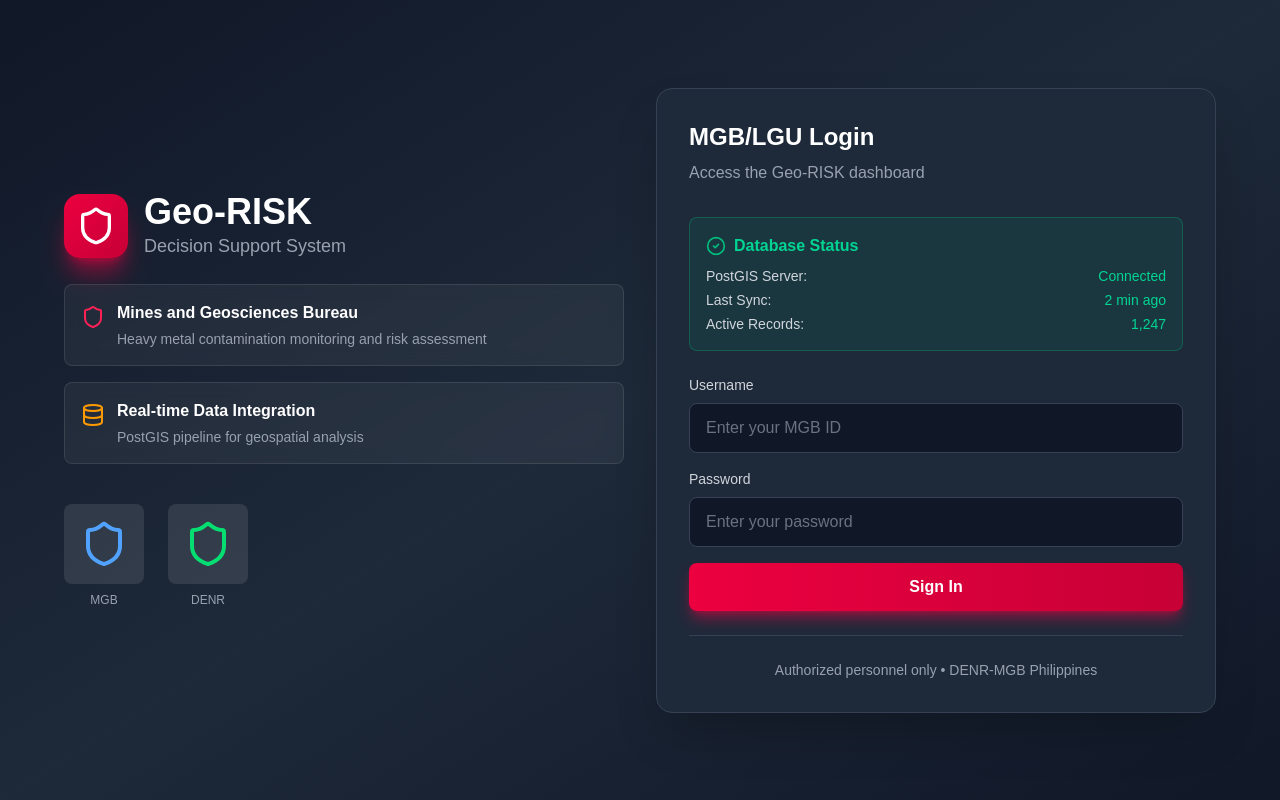
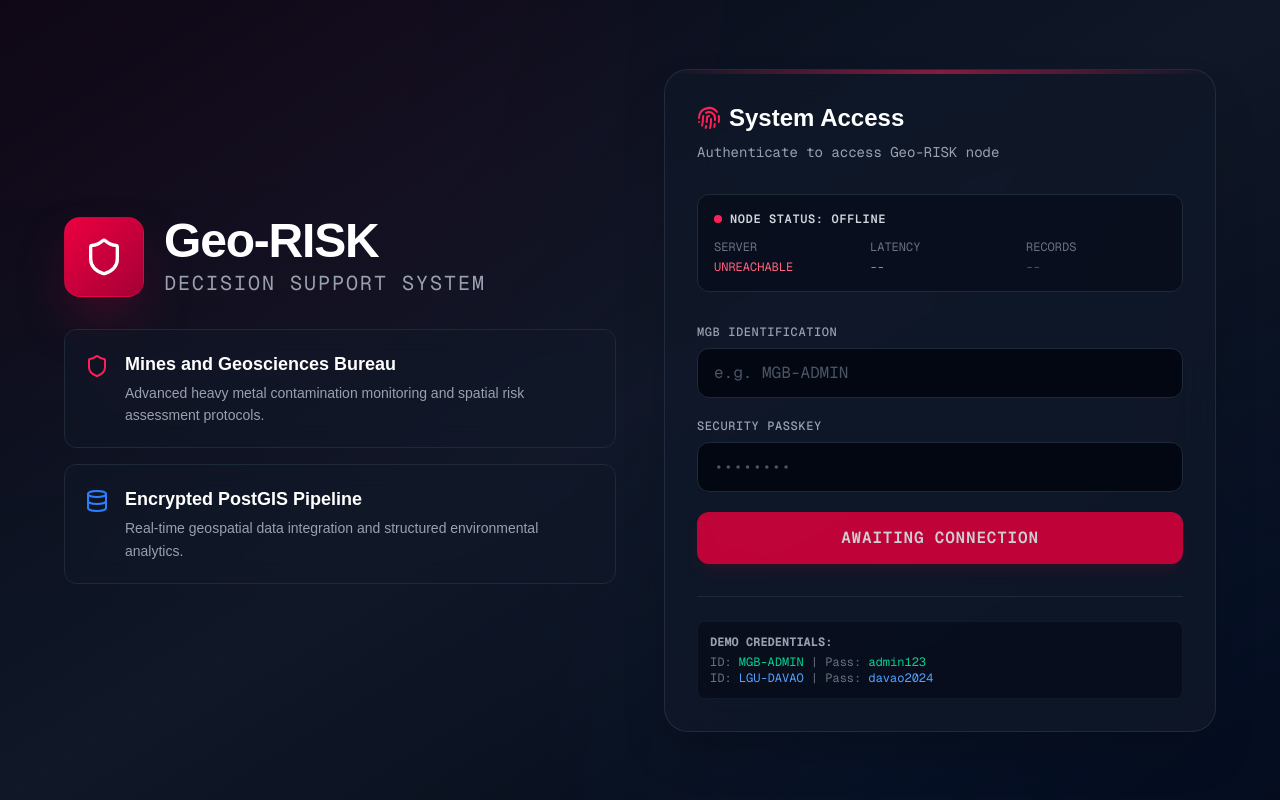
Before and after one commit to Karm101/geo-risk, a Next.js app: page / in a window 1280 px wide. Built offline with nearby package versions, Linux system fonts and the light colour scheme; no server answers; the database is empty.

Commit message:
Added Login functionality

```diff
--- a/app/components/GeoRiskSidebar.tsx
+++ b/app/components/GeoRiskSidebar.tsx
@@ -25,7 +25,7 @@
           </div>
           <div>
             <h1 className="text-xl font-bold text-white">Geo-RISK</h1>
-            <p className="text-xs text-gray-400">MGB Decision Support</p>
+            <p className="text-xs text-gray-400">MGB DSS</p>
           </div>
         </div>
       </div>
--- a/app/components/MapComponent.tsx
+++ b/app/components/MapComponent.tsx
@@ -9,7 +9,7 @@
 import { STATION_COORDINATES } from '../lib/stations'
 import MapContextMenu from './MapContextMenu'
 import AddStationModal from './AddStationModal';
-import type { LayerType } from './StationMarker'
+import type { LayerType } from '../maps/types'
 import type { BasemapType } from './MapLayerWidget'
 import * as turf from '@turf/turf'
 
--- a/app/components/MapWrapper.tsx
+++ b/app/components/MapWrapper.tsx
@@ -1,6 +1,6 @@
 'use client'
 import dynamic from 'next/dynamic'
-import type { LayerType } from './StationMarker'
+import type { LayerType } from '../maps/types'
 import type { BasemapType } from './MapLayerWidget'
 
 const MapComponent = dynamic(() => import('./MapComponent'), {
--- a/app/components/StationMarker.tsx
+++ b/app/components/StationMarker.tsx
@@ -2,11 +2,11 @@
 import { Marker, Popup } from 'react-leaflet'
 import L from 'leaflet'
 import { useMemo } from 'react'
+import type { LayerType } from '../maps/types'
 
 // ─── Types ────────────────────────────────────────────────────────────────────
 
 type RiskLevel = 'LOW' | 'MODERATE' | 'HIGH' | 'VERY HIGH'
-export type LayerType = 'pli' | 'igeo' | 'risk'
 
 export type StationData = {
   station_id: string
--- a/app/maps/page.tsx
+++ b/app/maps/page.tsx
@@ -5,8 +5,7 @@
 import { CoverageCard, SamplingPointsCard, LastUpdatedCard, BatchSelectorCard } from '../components/MapInfoCards'
 import MapLayerWidget from '../components/MapLayerWidget'
 import type { BasemapType } from '../maps/types'
-
-export type LayerType = 'igeo' | 'pli' | 'risk';
+import type { LayerType } from '../maps/types'
 
 export default function InteractiveMaps() {
   const [activeLayer, setActiveLayer] = useState<LayerType>('pli');
--- a/app/page.tsx
+++ b/app/page.tsx
@@ -1,140 +1,236 @@
 "use client";
 
-"fixed"
+import { useState, useEffect } from 'react';
+import { useRouter } from 'next/navigation';
+import { Shield, Database, CheckCircle2, AlertCircle, Loader2, Fingerprint } from 'lucide-react';
 
-import { useState } from 'react';
-import { useRouter } from 'next/navigation';
-import { Shield, Database, CheckCircle2, AlertCircle } from 'lucide-react';
+const DEMO_ACCOUNTS: Record<string, string> = {
+  'MGB-ADMIN': 'admin123',
+  'LGU-DAVAO': 'davao2024'
+};
 
 export default function Login() {
   const router = useRouter();
   const [username, setUsername] = useState('');
   const [password, setPassword] = useState('');
 
-  const handleLogin = (e: React.FormEvent) => {
+  const [isLoading, setIsLoading] = useState(false);
+  const [error, setError] = useState<string | null>(null);
+  const [authStatus, setAuthStatus] = useState<string>('');
+
+  // --- Real-time Database Monitor State ---
+  const [dbStats, setDbStats] = useState({
+    status: 'Connecting...',
+    latency: 0,
+    totalRecords: 0
+  });
+
+  // --- Real-time Polling Effect ---
+  useEffect(() => {
+    async function fetchStatus() {
+      try {
+        const res = await fetch('/api/status');
+        const data = await res.json();
+        if (data.success) {
+          setDbStats({
+            status: 'Connected',
+            latency: data.latency || 0,
+            totalRecords: data.totalRecords || 0
+          });
+        } else {
+          setDbStats(prev => ({ ...prev, status: 'Disconnected' }));
+        }
+      } catch (error) {
+        setDbStats(prev => ({ ...prev, status: 'Disconnected' }));
+      }
+    }
+
+    fetchStatus(); // Initial fetch
+    const interval = setInterval(fetchStatus, 5000); // Poll every 5 seconds
+    return () => clearInterval(interval);
+  }, []);
+
+  const handleLogin = async (e: React.FormEvent) => {
     e.preventDefault();
-    router.push('/dashboard');
+
+    setError(null);
+    setIsLoading(true);
+
+    if (!username.trim() || !password.trim()) {
+      setError('Please provide both MGB ID and password.');
+      setIsLoading(false);
+      return;
+    }
+
+    setAuthStatus('Establishing secure connection...');
+    await new Promise(resolve => setTimeout(resolve, 800));
+
+    setAuthStatus('Verifying clearance level...');
+    await new Promise(resolve => setTimeout(resolve, 800));
+
+    if (DEMO_ACCOUNTS[username] && DEMO_ACCOUNTS[username] === password) {
+      setAuthStatus('Access Granted. Decrypting dashboard...');
+      localStorage.setItem('geo-risk-auth', username);
+      await new Promise(resolve => setTimeout(resolve, 600));
+      router.push('/dashboard');
+    } else {
+      setError('Unauthorized access. Invalid MGB credentials detected.');
+      setIsLoading(false);
+      setAuthStatus('');
+    }
   };
 
+  const isConnected = dbStats.status === 'Connected';
+
   return (
-    <div className="min-h-screen bg-gradient-to-br from-gray-900 via-gray-800 to-gray-900 flex items-center justify-center p-4">
-      <div className="w-full max-w-6xl grid md:grid-cols-2 gap-8 items-center">
+    <div className="min-h-screen bg-gradient-to-br from-gray-950 via-gray-900 to-gray-950 flex items-center justify-center p-4">
+      <div className="absolute inset-0 overflow-hidden pointer-events-none">
+        <div className="absolute -top-1/2 -left-1/2 w-full h-full bg-rose-600/5 blur-[120px] rounded-full mix-blend-screen" />
+        <div className="absolute -bottom-1/2 -right-1/2 w-full h-full bg-blue-600/5 blur-[120px] rounded-full mix-blend-screen" />
+      </div>
+
+      <div className="w-full max-w-6xl grid md:grid-cols-2 gap-12 items-center relative z-10">
+
         {/* Left Side - Branding */}
-        <div className="text-white space-y-6">
-          <div className="flex items-center gap-4">
-            <div className="w-16 h-16 bg-gradient-to-br from-rose-600 to-rose-700 rounded-2xl flex items-center justify-center shadow-xl shadow-rose-600/50">
+        <div className="text-white space-y-8">
+          <div className="flex items-center gap-5">
+            <div className="w-20 h-20 bg-gradient-to-br from-rose-600 to-rose-800 rounded-2xl flex items-center justify-center shadow-2xl shadow-rose-900/50 border border-rose-500/20">
               <Shield className="w-10 h-10 text-white" />
             </div>
             <div>
-              <h1 className="text-4xl font-bold">Geo-RISK</h1>
-              <p className="text-gray-400 text-lg">Decision Support System</p>
+              <h1 className="text-5xl font-extrabold tracking-tight">Geo-RISK</h1>
+              <p className="text-gray-400 text-xl font-mono mt-1 tracking-widest uppercase">Decision Support System</p>
             </div>
           </div>
 
           <div className="space-y-4">
-            <div className="flex items-start gap-3 p-4 bg-white/5 rounded-lg border border-white/10 backdrop-blur">
+            <div className="flex items-start gap-4 p-5 bg-gray-900/50 rounded-xl border border-gray-800 backdrop-blur-md">
               <Shield className="w-6 h-6 text-rose-500 flex-shrink-0 mt-1" />
               <div>
-                <h3 className="font-semibold text-white mb-1">Mines and Geosciences Bureau</h3>
-                <p className="text-sm text-gray-400">Heavy metal contamination monitoring and risk assessment</p>
+                <h3 className="font-semibold text-white text-lg mb-1">Mines and Geosciences Bureau</h3>
+                <p className="text-sm text-gray-400 leading-relaxed">Advanced heavy metal contamination monitoring and spatial risk assessment protocols.</p>
               </div>
             </div>
 
-            <div className="flex items-start gap-3 p-4 bg-white/5 rounded-lg border border-white/10 backdrop-blur">
-              <Database className="w-6 h-6 text-amber-500 flex-shrink-0 mt-1" />
+            <div className="flex items-start gap-4 p-5 bg-gray-900/50 rounded-xl border border-gray-800 backdrop-blur-md">
+              <Database className="w-6 h-6 text-blue-500 flex-shrink-0 mt-1" />
               <div>
-                <h3 className="font-semibold text-white mb-1">Real-time Data Integration</h3>
-                <p className="text-sm text-gray-400">PostGIS pipeline for geospatial analysis</p>
+                <h3 className="font-semibold text-white text-lg mb-1">Encrypted PostGIS Pipeline</h3>
+                <p className="text-sm text-gray-400 leading-relaxed">Real-time geospatial data integration and structured environmental analytics.</p>
               </div>
-            </div>
-          </div>
-
-          {/* Logos */}
-          <div className="flex items-center gap-6 pt-4">
-            <div className="text-center">
-              <div className="w-20 h-20 bg-white/10 rounded-lg flex items-center justify-center mb-2">
-                <Shield className="w-12 h-12 text-blue-400" />
-              </div>
-              <p className="text-xs text-gray-400">MGB</p>
-            </div>
-            <div className="text-center">
-              <div className="w-20 h-20 bg-white/10 rounded-lg flex items-center justify-center mb-2">
-                <Shield className="w-12 h-12 text-green-400" />
-              </div>
-              <p className="text-xs text-gray-400">DENR</p>
             </div>
           </div>
         </div>
 
         {/* Right Side - Login Form */}
-        <div className="bg-gray-800 rounded-2xl shadow-2xl border border-gray-700 p-8">
+        <div className="bg-gray-900/80 backdrop-blur-xl rounded-3xl shadow-2xl border border-gray-700/50 p-8 relative overflow-hidden">
+
+          <div className="absolute top-0 left-0 w-full h-1 bg-gradient-to-r from-transparent via-rose-500 to-transparent opacity-50" />
+
           <div className="mb-8">
-            <h2 className="text-2xl font-bold text-white mb-2">MGB/LGU Login</h2>
-            <p className="text-gray-400">Access the Geo-RISK dashboard</p>
+            <div className="flex items-center gap-2 mb-2">
+              <Fingerprint className="w-6 h-6 text-rose-500" />
+              <h2 className="text-2xl font-bold text-white">System Access</h2>
+            </div>
+            <p className="text-gray-400 font-mono text-sm">Authenticate to access Geo-RISK node</p>
           </div>
 
-          {/* Database Status */}
-          <div className="mb-6 p-4 bg-emerald-500/10 border border-emerald-500/30 rounded-lg">
-            <div className="flex items-center gap-2 mb-2">
-              <CheckCircle2 className="w-5 h-5 text-emerald-500" />
-              <h3 className="font-semibold text-emerald-400">Database Status</h3>
+          {/* FUNCTIONAL Database Status Widget */}
+          <div className="mb-8 p-4 bg-gray-950/50 border border-gray-800 rounded-xl transition-colors duration-500">
+            <div className="flex items-center gap-2 mb-3">
+              <div className={`w-2 h-2 rounded-full ${isConnected ? 'bg-emerald-500 animate-pulse' : 'bg-rose-500'}`} />
+              <h3 className="font-mono text-xs font-semibold text-gray-300 uppercase tracking-wider">
+                Node Status: {isConnected ? 'Online' : dbStats.status === 'Connecting...' ? 'Establishing Link...' : 'Offline'}
+              </h3>
             </div>
-            <div className="space-y-1 text-sm">
-              <div className="flex justify-between text-gray-300">
-                <span>PostGIS Server:</span>
-                <span className="text-emerald-400">Connected</span>
+
+            <div className="grid grid-cols-3 gap-4 text-xs font-mono">
+              <div className="space-y-1">
+                <div className="text-gray-500">SERVER</div>
+                <div className={isConnected ? 'text-emerald-400' : 'text-rose-400'}>
+                  {isConnected ? 'SECURE' : 'UNREACHABLE'}
+                </div>
               </div>
-              <div className="flex justify-between text-gray-300">
-                <span>Last Sync:</span>
-                <span className="text-emerald-400">2 min ago</span>
+              <div className="space-y-1">
+                <div className="text-gray-500">LATENCY</div>
+                <div className={isConnected ? 'text-emerald-400' : 'text-rose-400'}>
+                  {isConnected ? `${dbStats.latency}ms` : '--'}
+                </div>
               </div>
-              <div className="flex justify-between text-gray-300">
-                <span>Active Records:</span>
-                <span className="text-emerald-400">1,247</span>
+              <div className="space-y-1">
+                <div className="text-gray-500">RECORDS</div>
+                <div className={isConnected ? 'text-blue-400' : 'text-gray-600'}>
+                  {isConnected ? dbStats.totalRecords.toLocaleString() : '--'}
+                </div>
               </div>
             </div>
           </div>
 
-          <form onSubmit={handleLogin} className="space-y-4">
+          <form onSubmit={handleLogin} className="space-y-5">
+            {error && (
+              <div className="flex items-start gap-3 p-3 bg-rose-500/10 border border-rose-500/30 rounded-lg animate-in fade-in slide-in-from-top-2">
+                <AlertCircle className="w-5 h-5 text-rose-500 flex-shrink-0 mt-0.5" />
+                <p className="text-sm text-rose-400">{error}</p>
+              </div>
+            )}
+
             <div>
-              <label className="block text-sm font-medium text-gray-300 mb-2">
-                Username
+              <label className="block text-xs font-mono font-medium text-gray-400 mb-2 uppercase tracking-wider">
+                MGB Identification
               </label>
               <input
                 type="text"
                 value={username}
                 onChange={(e) => setUsername(e.target.value)}
-                placeholder="Enter your MGB ID"
-                className="w-full px-4 py-3 bg-gray-900 border border-gray-700 rounded-lg text-white placeholder-gray-500 focus:outline-none focus:ring-2 focus:ring-rose-600 focus:border-transparent"
+                disabled={isLoading}
+                placeholder="e.g. MGB-ADMIN"
+                className="w-full px-4 py-3 bg-gray-950 border border-gray-800 rounded-xl text-white placeholder-gray-600 focus:outline-none focus:ring-1 focus:ring-rose-500 focus:border-rose-500 disabled:opacity-50 transition-all font-mono"
               />
             </div>
 
             <div>
-              <label className="block text-sm font-medium text-gray-300 mb-2">
-                Password
+              <label className="block text-xs font-mono font-medium text-gray-400 mb-2 uppercase tracking-wider">
+                Security Passkey
               </label>
               <input
                 type="password"
                 value={password}
                 onChange={(e) => setPassword(e.target.value)}
-                placeholder="Enter your password"
-                className="w-full px-4 py-3 bg-gray-900 border border-gray-700 rounded-lg text-white placeholder-gray-500 focus:outline-none focus:ring-2 focus:ring-rose-600 focus:border-transparent"
+                disabled={isLoading}
+                placeholder="••••••••"
+                className="w-full px-4 py-3 bg-gray-950 border border-gray-800 rounded-xl text-white placeholder-gray-600 focus:outline-none focus:ring-1 focus:ring-rose-500 focus:border-rose-500 disabled:opacity-50 transition-all font-mono"
               />
             </div>
 
             <button
               type="submit"
-              className="w-full py-3 bg-gradient-to-r from-rose-600 to-rose-700 text-white font-semibold rounded-lg hover:from-rose-700 hover:to-rose-800 transition-all shadow-lg shadow-rose-600/50"
+              disabled={isLoading || !isConnected}
+              className="relative w-full py-3.5 bg-rose-600 text-white font-semibold rounded-xl hover:bg-rose-500 transition-all shadow-lg shadow-rose-900/20 disabled:opacity-80 overflow-hidden group"
             >
-              Sign In
+              <div className="flex items-center justify-center gap-2">
+                {isLoading ? (
+                  <>
+                    <Loader2 className="w-5 h-5 animate-spin" />
+                    <span className="font-mono text-sm tracking-wide">{authStatus}</span>
+                  </>
+                ) : (
+                  <span className="font-mono tracking-wider">
+                    {isConnected ? 'INITIALIZE LOGIN' : 'AWAITING CONNECTION'}
+                  </span>
+                )}
+              </div>
+              <div className="absolute inset-0 h-full w-full bg-gradient-to-r from-transparent via-white/10 to-transparent -translate-x-full group-hover:animate-[shimmer_1.5s_infinite]" />
             </button>
           </form>
 
-          <div className="mt-6 pt-6 border-t border-gray-700 text-center">
-            <p className="text-sm text-gray-400">
-              Authorized personnel only • DENR-MGB Philippines
-            </p>
+          <div className="mt-8 pt-6 border-t border-gray-800">
+            <div className="text-xs font-mono text-gray-500 bg-gray-950/50 p-3 rounded-lg border border-gray-800/50">
+              <span className="text-gray-400 font-bold block mb-1">DEMO CREDENTIALS:</span>
+              ID: <span className="text-emerald-400">MGB-ADMIN</span> | Pass: <span className="text-emerald-400">admin123</span><br/>
+              ID: <span className="text-blue-400">LGU-DAVAO</span> | Pass: <span className="text-blue-400">davao2024</span>
+            </div>
           </div>
+
         </div>
       </div>
     </div>
```
